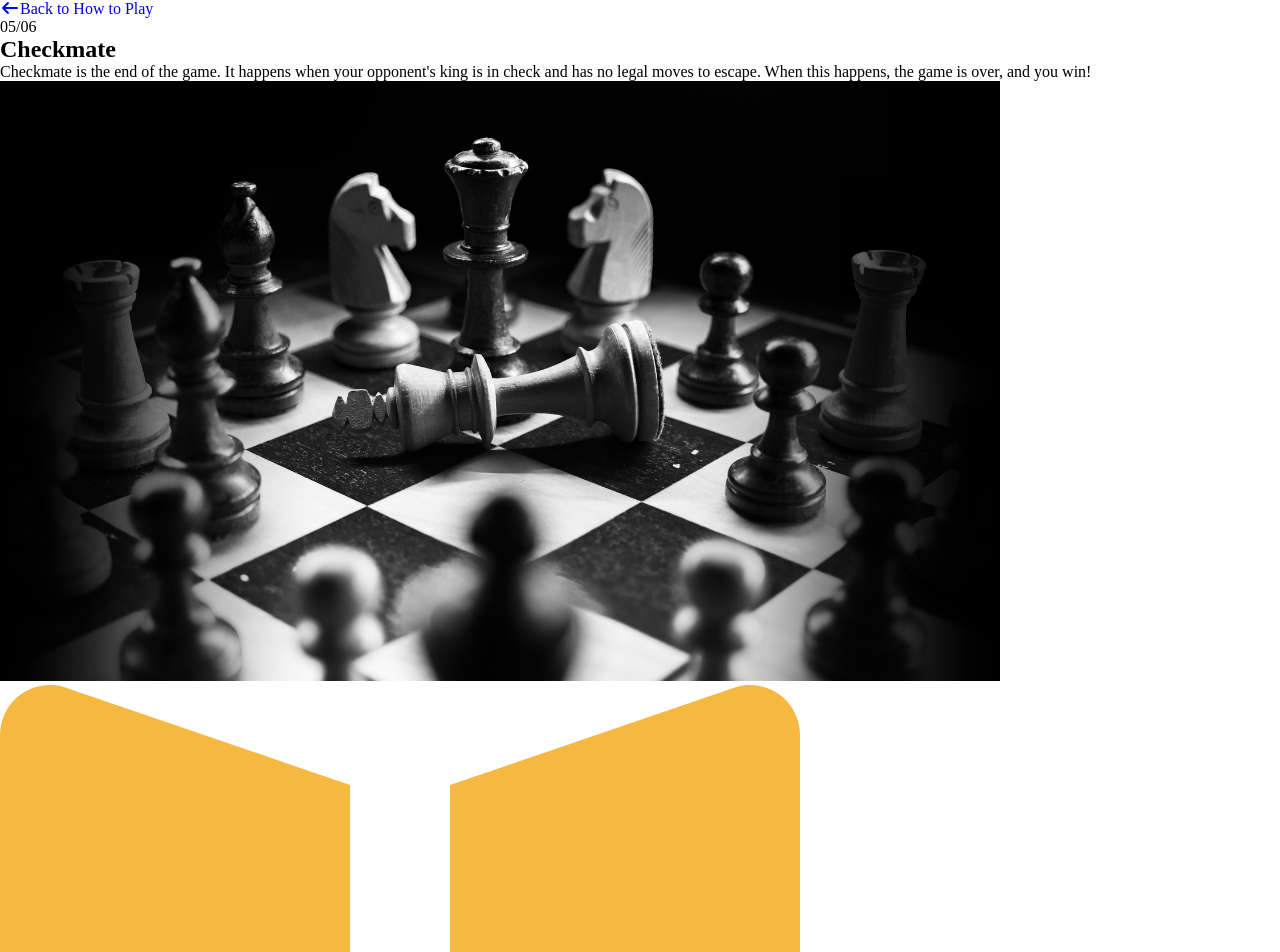
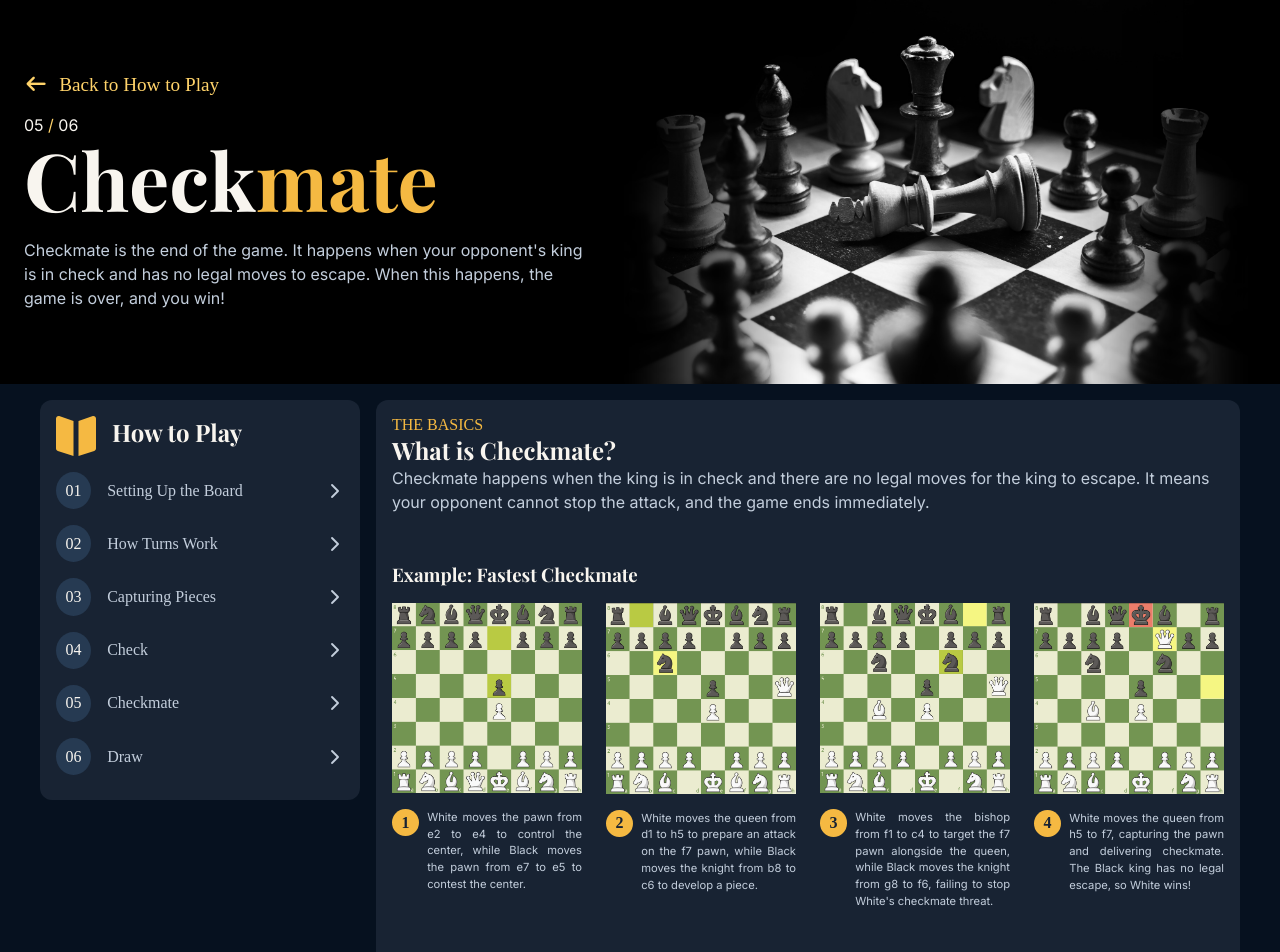
Before and after one commit to TSUJIN-n/Chess-Guide-and-Learning-Website, a plain HTML site: page pages/howToPlayPages/checkmate.html in a window 1280 px wide. Shown: the top 952 px of the page. Drawn offline with nearby package versions, Linux system fonts and the light colour scheme; files that its build step writes are made by us from their sources.

Commit message:
add check, checkmate, and draw pages and update footer links

```diff
--- a/pages/howToPlayPages/checkmate.html
+++ b/pages/howToPlayPages/checkmate.html
@@ -12,136 +12,140 @@
     <link rel="stylesheet" href="../../fontawesome/css/fontawesome.min.css" />
     <link rel="stylesheet" href="../../fontawesome/css/solid.min.css" />
     <link rel="stylesheet" href="../../fontawesome/css/brands.min.css" />
-    <link rel="stylesheet" href="../../styles/uni.css" />
-    <link rel="stylesheet" href="../../styles/nav.css" />
-    <link rel="stylesheet" href="../../styles/component.css" />
+    <link rel="stylesheet" href="../../styles/pages/checkmate.css" />
+    <link rel="stylesheet" href="../../styles/global/uni.css" />
+    <link rel="stylesheet" href="../../styles/layout/nav.css" />
+    <link rel="stylesheet" href="../../styles/global/component.css" />
     <link
       rel="icon"
       type="image/svg+xml"
       href="../../assets/images/home/logo.svg"
     />
-    <title>Chackmate Chess</title>
+    <title>Checkmate Chess</title>
   </head>
   <body>
     <main>
+
       <!-- hero-section -->
-      <section>
-        <div>
-          <div>
-            <a href="../how-to-play.html">
+      <section class="hero-section">
+        <div class="heroContainer container">
+          <div class="heroContent">
+            <a class="backBtn" href="../how-to-play.html">
               <i class="fa-solid fa-arrow-left"></i>Back to How to Play
             </a>
-            <p>05<span>/</span>06</p>
-            <h1>Check<span>mate</span></h1>
-            <p>
+            <p class="heroNumber">05<span class="tag"> / </span>06</p>
+            <h1 class="h1-title">Check<span class="highlight">mate</span></h1>
+            <p class="text-description">
               Checkmate is the end of the game. It happens when your opponent's
               king is in check and has no legal moves to escape. When this
               happens, the game is over, and you win!
             </p>
           </div>
-          <div>
-            <img
-              src="../../assets/images/how-to-play/checkChess/heroImg.png"
-              alt="chess-piece-threatening-king"
-            />
-          </div>
+          <img
+            class="heroImg"
+            src="../../assets/images/how-to-play/checkChess/heroImg.png"
+            alt="chess-piece-threatening-king"
+          />
         </div>
       </section>
 
       <!-- overview-section -->
-      <section>
-        <div>
-          <div>
-            <img
-              src="../../assets/images/how-to-play/checkChess/book.svg"
-              alt="book"
-            />
-            <h2>How to Play</h2>
-          </div>
-          <div>
-            <div>
+      <section class="overviewContentSection">
+        <div class="overviewContentContainer container">
+          <div class="overviewContainer">
+            <div class="overviewHeader">
+              <img
+                class="overviewImg"
+                src="../../assets/images/how-to-play/checkChess/book.svg"
+                alt="book"
+              />
+              <h2 class="h2-title">How to Play</h2>
+            </div>
+            <div class="overviewLinkContainer">
               <div>
-                <a href="#">
-                  <span>01</span>
-                  <span>Setting Up the Board</span>
+                <a class="anchorLink" href="#">
+                  <div class="linkContentContainer">
+                    <span class="linkNumber">01</span>
+                    <span>Setting Up the Board</span>
+                  </div>
                   <i class="fa-solid fa-chevron-right"></i>
                 </a>
               </div>
-            </div>
 
-            <div>
               <div>
-                <a href="#">
-                  <span>02</span>
-                  <span>How Turns Work</span>
+                <a class="anchorLink" href="#">
+                  <div class="linkContentContainer">
+                    <span class="linkNumber">02</span>
+                    <span>How Turns Work</span>
+                  </div>
                   <i class="fa-solid fa-chevron-right"></i>
                 </a>
               </div>
-            </div>
 
-            <div>
               <div>
-                <a href="#">
-                  <span>03</span>
-                  <span>Capturing Pieces</span>
+                <a class="anchorLink" href="#">
+                  <div class="linkContentContainer">
+                    <span class="linkNumber">03</span>
+                    <span>Capturing Pieces</span>
+                  </div>
                   <i class="fa-solid fa-chevron-right"></i>
                 </a>
               </div>
-            </div>
 
-            <div>
               <div>
-                <a href="#">
-                  <span>04</span>
-                  <span>Check</span>
+                <a class="anchorLink" href="#">
+                  <div class="linkContentContainer">
+                    <span class="linkNumber">04</span>
+                    <span>Check</span>
+                  </div>
                   <i class="fa-solid fa-chevron-right"></i>
                 </a>
               </div>
-            </div>
 
-            <div>
               <div>
-                <a href="#">
-                  <span>05</span>
-                  <span>Checkmate</span>
+                <a class="anchorLink" href="#">
+                  <div class="linkContentContainer">
+                    <span class="linkNumber">05</span>
+                    <span>Checkmate</span>
+                  </div>
                   <i class="fa-solid fa-chevron-right"></i>
                 </a>
               </div>
-            </div>
 
-            <div>
               <div>
-                <a href="#">
-                  <span>06</span>
-                  <span>Draw</span>
+                <a class="anchorLink" href="#">
+                  <div class="linkContentContainer">
+                    <span class="linkNumber">06</span>
+                    <span>Draw</span>
+                  </div>
                   <i class="fa-solid fa-chevron-right"></i>
                 </a>
               </div>
             </div>
           </div>
-        </div>
 
-        <div>
+          <!-- main-content-section -->
+        <div class="mainContentContainer">
           <div>
-            <p>THE BASICS</p>
-            <h2>What is Checkmate?</h2>
-            <p>
+            <p class="highlight">THE BASICS</p>
+            <h2 class="h2-title">What is Checkmate?</h2>
+            <p class="text-description">
               Checkmate happens when the king is in check and there are no legal
               moves for the king to escape. It means your opponent cannot stop
               the attack, and the game ends immediately.
             </p>
           </div>
-          <div>
-            <h3>Example: Fastest Checkmate</h3>
-            <div>
-              <div>
-                <img
+          <div class="exampleCheckmateContainer">
+            <h3 class="h3-title mainContentText">Example: Fastest Checkmate</h3>
+            <div class="exampleMoveCheckmateContainer">
+              <div class="exampleMoveContainer">
+                <img class="moveImg"
                   src="../../assets/images/how-to-play/checkmateChess/move1.png"
                   alt="move1"
                 />
-                <div>
-                  <span>1</span>
-                  <p>
+                <div class="exampleMoveContentContainer">
+                  <span class="exampleMoveNumber">1</span>
+                  <p class="text-description exampleMoveText">
                     White moves the pawn from e2 to e4 to control the center,
                     while Black moves the pawn from e7 to e5 to contest the
                     center.
@@ -149,14 +153,14 @@
                 </div>
               </div>
 
-              <div>
-                <img
+              <div class="exampleMoveContainer">
+                <img class="moveImg"
                   src="../../assets/images/how-to-play/checkmateChess/move2.png"
                   alt="move2"
                 />
-                <div>
-                  <span>2</span>
-                  <p>
+                <div class="exampleMoveContentContainer">
+                  <span class="exampleMoveNumber">2</span>
+                  <p class="text-description exampleMoveText">
                     White moves the queen from d1 to h5 to prepare an attack on
                     the f7 pawn, while Black moves the knight from b8 to c6 to
                     develop a piece.
@@ -164,14 +168,14 @@
                 </div>
               </div>
 
-              <div>
-                <img
+              <div class="exampleMoveContainer">
+                <img class="moveImg"
                   src="../../assets/images/how-to-play/checkmateChess/move3.png"
                   alt="move3"
                 />
-                <div>
-                  <span>3</span>
-                  <p>
+                <div class="exampleMoveContentContainer">
+                  <span class="exampleMoveNumber">3</span>
+                  <p class="text-description exampleMoveText">
                     White moves the bishop from f1 to c4 to target the f7 pawn
                     alongside the queen, while Black moves the knight from g8 to
                     f6, failing to stop White's checkmate threat.
@@ -179,14 +183,14 @@
                 </div>
               </div>
 
-              <div>
-                <img
+              <div class="exampleMoveContainer">
+                <img class="moveImg"
                   src="../../assets/images/how-to-play/checkmateChess/move4.png"
                   alt="move4"
                 />
-                <div>
-                  <span>4</span>
-                  <p>
+                <div class="exampleMoveContentContainer">
+                  <span class="exampleMoveNumber">4</span>
+                  <p class="text-description exampleMoveText">
                     White moves the queen from h5 to f7, capturing the pawn and
                     delivering checkmate. The Black king has no legal escape, so
                     White wins!
--- /dev/null
+++ b/styles/pages/checkmate.css
@@ -0,0 +1,152 @@
+/* ====================== hero section ====================== */
+.heroContainer {
+  display: flex;
+  gap: 2rem;
+}
+
+.heroImg {
+  width: 100%;
+  max-width: 40rem;
+}
+
+.backBtn {
+  font-size: var(--fs-h6);
+  margin-bottom: 0.5rem;
+}
+
+.heroContent {
+  display: flex;
+  flex-direction: column;
+  justify-content: center;
+  gap: 0.7rem;
+}
+
+.h1-title {
+  font-size: 5rem;
+  line-height: 4rem;
+  margin-bottom: 1rem;
+}
+
+.text-description {
+  font-size: var(--fs-p);
+  line-height: 1.5;
+}
+
+/* ====================== overview-section ====================== */
+
+.overviewContainer {
+  width: 100%;
+  max-width: 20rem;
+  max-height: 25rem;
+  display: flex;
+  flex-direction: column;
+  gap: 1rem;
+  background-color: var(--chess-black);
+  padding: 1rem;
+  border-radius: var(--radius-md);
+}
+
+.overviewContentContainer {
+  display: flex;
+  gap: 1rem;
+}
+
+.overviewContentSection,
+.keyTakeawaysSection {
+  background-color: var(--bg-primary);
+  padding: 1rem;
+}
+
+.overviewImg {
+  width: 100%;
+  max-width: 2.5rem;
+}
+
+.overviewHeader {
+  display: flex;
+  gap: 1rem;
+}
+
+.overviewLinkContainer {
+  display: flex;
+  flex-direction: column;
+  gap: 1rem;
+}
+
+.anchorLink {
+  color: var(--text-secondary);
+  display: flex;
+  justify-content: space-between;
+  align-items: center;
+}
+
+.linkContentContainer {
+  display: flex;
+  gap: 1rem;
+  align-items: center;
+}
+
+.linkNumber {
+  background-color: var(--border-color);
+  padding: 0.6rem;
+  border-radius: 50%;
+  color: var(--text-primary);
+}
+
+/* ====================== main-content-section ====================== */
+
+.moveImg {
+  width: 100%;
+}
+
+.exampleMoveContentContainer {
+  display: flex;
+  gap: 0.5rem;
+}
+
+.exampleMoveContainer {
+  display: flex;
+  justify-content: center;
+  flex-direction: column;
+  flex: 1;
+  width: 100%;
+  height: 100%;
+  gap: 1rem;
+}
+
+.mainContentText {
+  margin-bottom: 1rem;
+}
+
+.mainContentContainer {
+  display: flex;
+  flex-direction: column;
+  gap: 3rem;
+  background-color: var(--chess-black);
+  border-radius: var(--radius-md);
+  padding: 1rem;
+}
+
+.exampleMoveNumber {
+  background-color: var(--gold-primary);
+  padding: 0.3rem 0.6rem;
+  display: flex;
+  justify-content: center;
+  align-items: center;
+  border-radius: 50%;
+  color: var(--chess-black);
+  height: 100%;
+  max-height: 2rem;
+  font-weight: var(--fw-bold);
+}
+
+.exampleMoveCheckmateContainer {
+  display: flex;
+  justify-content: space-between;
+  gap: 1.5rem;
+}
+
+.exampleMoveText {
+  font-size: 0.7rem;
+  text-align: justify;
+}
```
Also changed, not shown: index.html (+6 -6 lines), pages/howToPlayPages/check.html (+18 -12 lines), pages/howToPlayPages/draw.html (+1 -0 lines), assets/images/chess-basics/chess-board.svg (deleted), assets/images/chess-basics/feature-img.png (deleted), assets/images/chess-basics/pawnsvg.svg (deleted), assets/images/chess-pieces/heroImage.png (deleted), assets/images/home/logo1.png (deleted), assets/images/how-to-play/checkExample.svg (deleted), assets/images/how-to-play/checkmateChess/checkmate1.png, assets/images/how-to-play/checkmateChess/checkmate2.png, assets/images/how-to-play/checkmateChess/checkmate3.png, assets/images/how-to-play/checkmateExample.svg (deleted), assets/images/how-to-play/chessBoard.svg (deleted), 1 more files.
